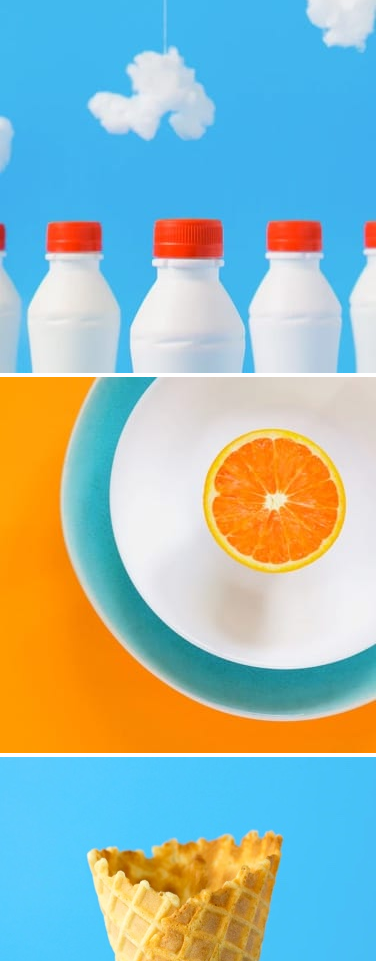
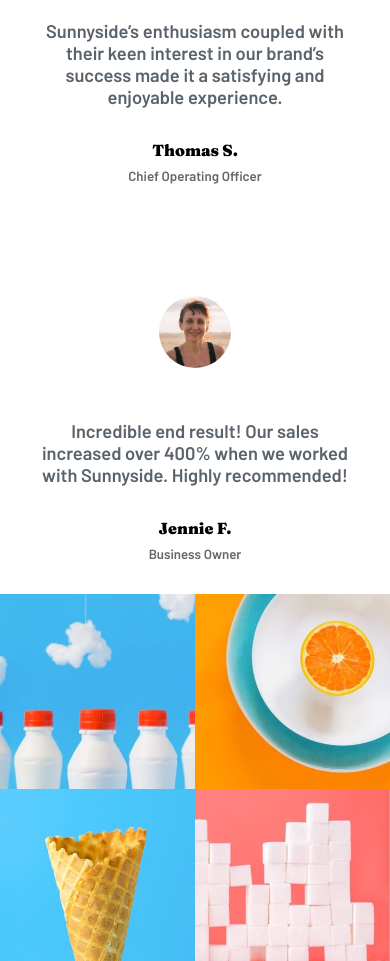
Before and after one commit to zastar23/sunnyside-agency-landing-page-main, a plain HTML site: page index.html in a window 390 px wide. Shown: the part 3825-4786 px from the top of the page. Drawn offline with Linux system fonts and the light colour scheme.

Commit message:
Mobile 80% complete.

```diff
--- a/index.html
+++ b/index.html
@@ -117,7 +117,11 @@
 			<section class="testimonials">
 				<h2 class="testimonials__title">Client testimonials</h2>
 				<div class="card">
-					<img src="images/image-emily.jpg" alt="portrait of Emily" />
+					<img
+						class="portrait"
+						src="images/image-emily.jpg"
+						alt="portrait of Emily"
+					/>
 					<p class="card__text">
 						We put our trust in Sunnyside and they delivered, making
 						sure our needs were met and deadlines were always hit.
@@ -127,6 +131,7 @@
 				</div>
 				<div class="card">
 					<img
+						class="portrait"
 						src="images/image-thomas.jpg"
 						alt="portratit of Thomas"
 					/>
@@ -140,6 +145,7 @@
 				</div>
 				<div class="card">
 					<img
+						class="portrait"
 						src="images/image-jennie.jpg"
 						alt="portrait of Jennie"
 					/>
@@ -154,18 +160,22 @@
 			<div class="photo__section">
 				<div class="photos">
 					<img
+						class="milkbottle"
 						src="images/mobile/image-gallery-milkbottles.jpg"
 						alt="row of milkbottles"
 					/>
 					<img
+						class="orange-onplate"
 						src="images/mobile/image-gallery-orange.jpg"
 						alt="orange slice on a plate"
 					/>
 					<img
+						class="cone"
 						src="images/mobile/image-gallery-cone.jpg"
 						alt="empty icecream cone"
 					/>
 					<img
+						class="sugar-cubes"
 						src="images/mobile/image-gallery-sugar-cubes.jpg"
 						alt="sugar cubes stacked up"
 					/>
@@ -174,7 +184,11 @@
 		</main>
 		<footer class="footer">
 			<div class="logo">
-				<img src="images/logo.svg" alt="company logo" />
+				<img
+					class="footer_logo"
+					src="images/logo.svg"
+					alt="company logo"
+				/>
 			</div>
 			<nav class="nav">
 				<ul class="nav nav__list">
--- a/style.css
+++ b/style.css
@@ -52,15 +52,9 @@ body {
 	display: grid;
 	grid-template-columns: 1fr;
 	grid-template-rows: repeat(35, 10rem);
-}
-
-/*
-Move this down later
-*/
-
-footer {
-	grid-row: 34 / 36;
-	margin-top: 2rem;
+	width: 100%;
+	max-width: 70rem;
+	margin: 0 auto;
 }
 
 /*
@@ -192,5 +186,97 @@ Mobile main section
 }
 
 /*
-Testimonial section
+Mobile Testimonial section:
 */
+
+.testimonials {
+	display: flex;
+	flex-direction: column;
+	gap: 4rem;
+	text-align: center;
+	padding: 2rem;
+}
+
+.testimonials__title {
+	font-family: "Fraunces", serif;
+	font-weight: 900;
+	margin-top: 3rem;
+	letter-spacing: 1.2px;
+	font-size: var(--step-1);
+	opacity: 0.7;
+	text-transform: uppercase;
+	color: var(--very_dark_desaturated_blue);
+}
+
+.portrait {
+	border-radius: 100%;
+	width: 4.5rem;
+	margin: 3rem auto;
+}
+
+.card__text {
+	font-family: "Barlow", sans-serif;
+	color: var(--very_dark_grayish_blue);
+	font-size: var(--step-0);
+	margin-bottom: 2rem;
+}
+
+.name {
+	font-family: "Fraunces", serif;
+	font-weight: 900;
+	margin-bottom: 0.5rem;
+}
+
+.ocupation {
+	font-family: "Barlow", sans-serif;
+	opacity: 0.6;
+}
+
+/*
+Mobile Photos section:
+*/
+
+.photo__section {
+	width: 100%;
+	display: block;
+}
+
+.milkbottle {
+	width: 100%;
+	grid-column: 1 / 2;
+	grid-row: 1 / 3;
+}
+
+.orange-onplate {
+	width: 100%;
+	grid-column: 2 / 3;
+	grid-row: 1 / 3;
+}
+
+.cone {
+	width: 100%;
+	grid-column: 1 / 2;
+	grid-row: 3 / 5;
+}
+
+.sugar-cubes {
+	width: 100%;
+	grid-column: 2 / 3;
+	grid-row: 3 / 5;
+}
+
+.photos {
+	display: grid;
+	grid-template-columns: repeat(2, 1fr);
+	grid-template-rows: repeat(5, 1fr);
+}
+
+/*
+Mobile Footer section:
+*/
+
+footer {
+	grid-row: 31;
+	margin-top: -0.5rem;
+	background-color: var(--dark_moderate_cyan);
+}
```
